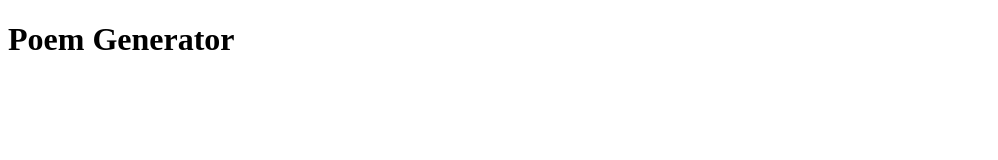
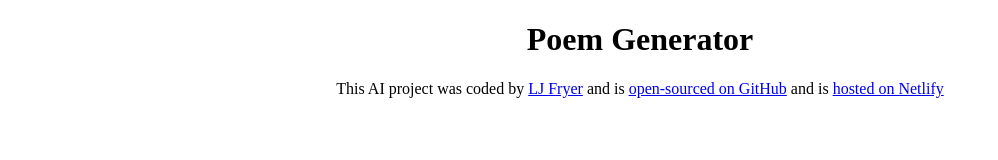
Before and after one commit to LJ-Fryer/poem-generator, a plain HTML site: page index.html in a window 1280 px wide. Shown: the whole page, without its empty margins (0-998 px from the left). Drawn offline with Linux system fonts and the light colour scheme.

Commit message:
Added footer with links

```diff
--- a/index.html
+++ b/index.html
@@ -7,7 +7,21 @@
     <title>Poem Generator</title>
   </head>
   <body>
-    <h1>Poem Generator</h1>
+    <header>
+      <h1>Poem Generator</h1>
+    </header>
+    <main></main>
+    <footer>
+      This AI project was coded by
+      <a href="https://github.com/" target="_blank">LJ Fryer</a> and is
+      <a href="https://github.com/LJ-Fryer/poem-generator" target="_blank"
+        >open-sourced on GitHub</a
+      >
+      and is
+      <a href="https://poem-generator-ljf.netlify.app/" target="_blank"
+        >hosted on Netlify</a
+      >
+    </footer>
 
     <script src="src/index.js"></script>
   </body>
--- a/src/styles.css
+++ b/src/styles.css
@@ -0,0 +1,3 @@
+body {
+  text-align: center;
+}
```
